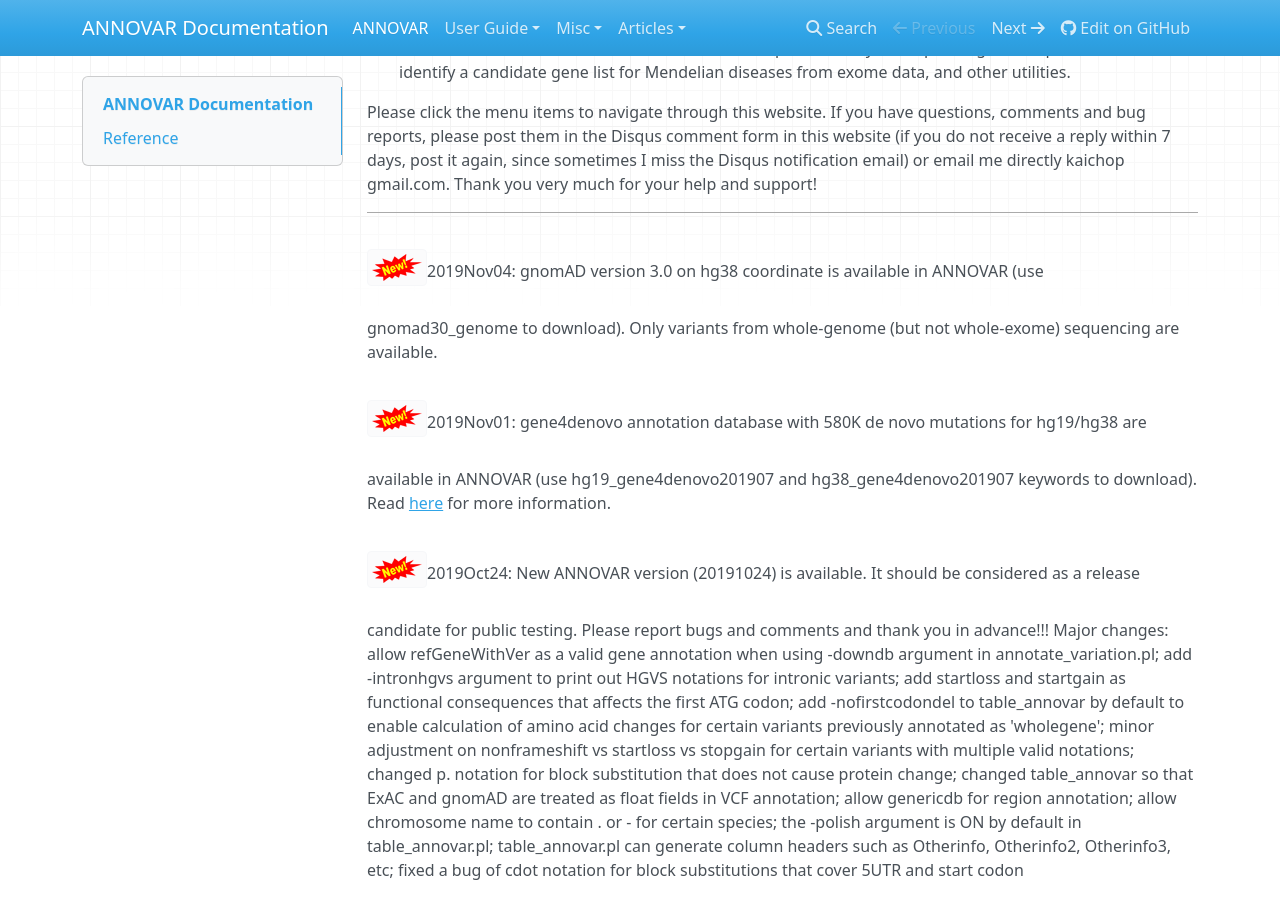
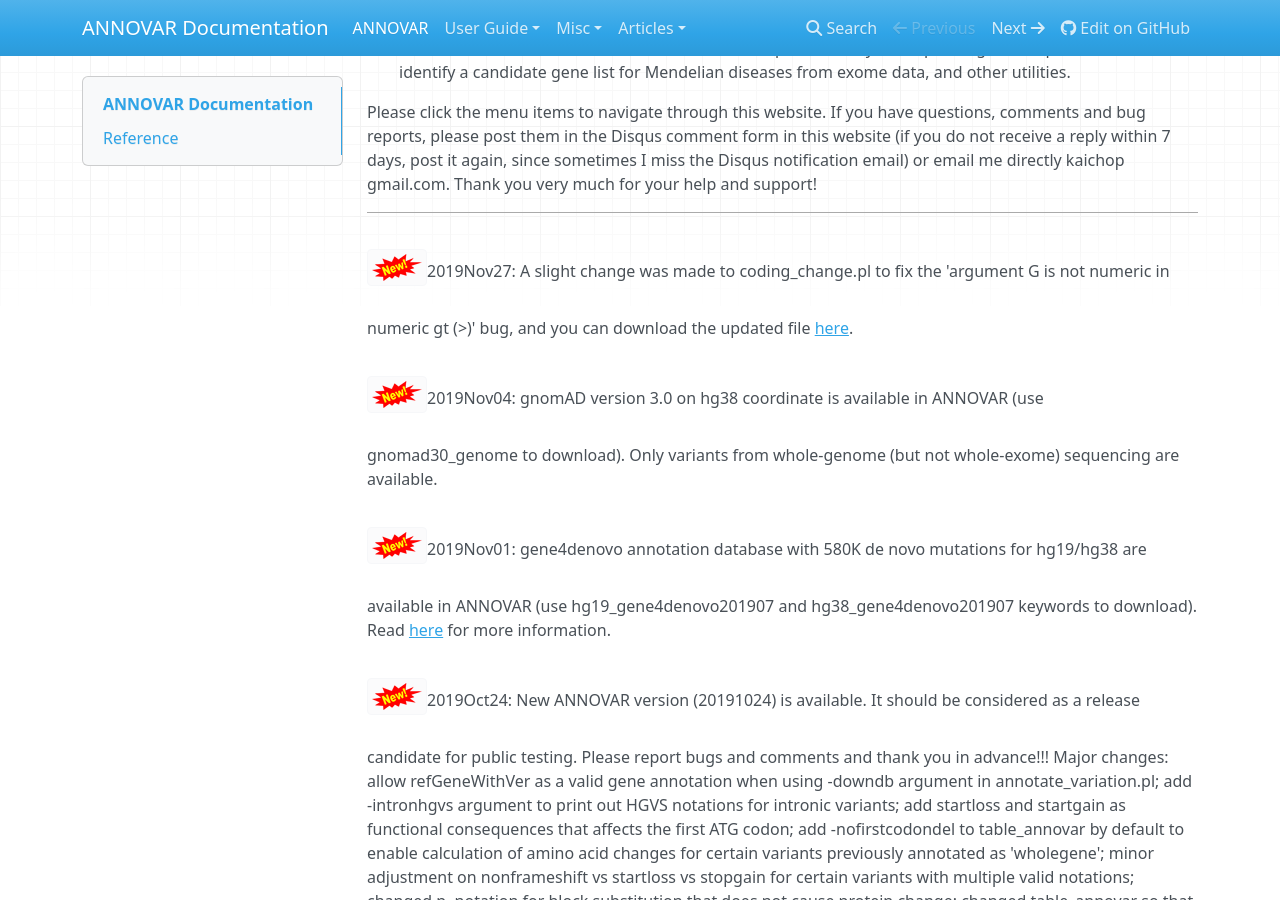
Before and after one commit to WGLab/doc-ANNOVAR, an MkDocs documentation site: the page built from docs/index.md, in a window 1280 px wide and 900 px high, scrolled down 522 px. Built offline with MkDocs 1.6.1, drawn with Linux system fonts in a browser that asks for light colours; nearby versions of some CDN libraries; old or Windows-style settings are respelled for this version of MkDocs.

Commit message:
Update index.md

```diff
--- a/docs/index.md
+++ b/docs/index.md
@@ -10,6 +10,8 @@ ANNOVAR is an efficient software tool to utilize update-to-date information to f
 Please click the menu items to navigate through this website. If you have questions, comments and bug reports, please post them in the Disqus comment form in this website (if you do not receive a reply within 7 days, post it again, since sometimes I miss the Disqus notification email) or email me directly kaichop gmail.com. Thank you very much for your help and support!
 
 ---
+
+![new](img/new.png)2019Nov27: A slight change was made to coding_change.pl to fix the 'argument G is not numeric in numeric gt (>)' bug, and you can download the updated file [here](http://openbioinformatics.org/annovar/download/coding_change.pl).
 
 ![new](img/new.png)2019Nov04: gnomAD version 3.0 on hg38 coordinate is available in ANNOVAR (use gnomad30_genome to download). Only variants from whole-genome (but not whole-exome) sequencing are available.
 
```
